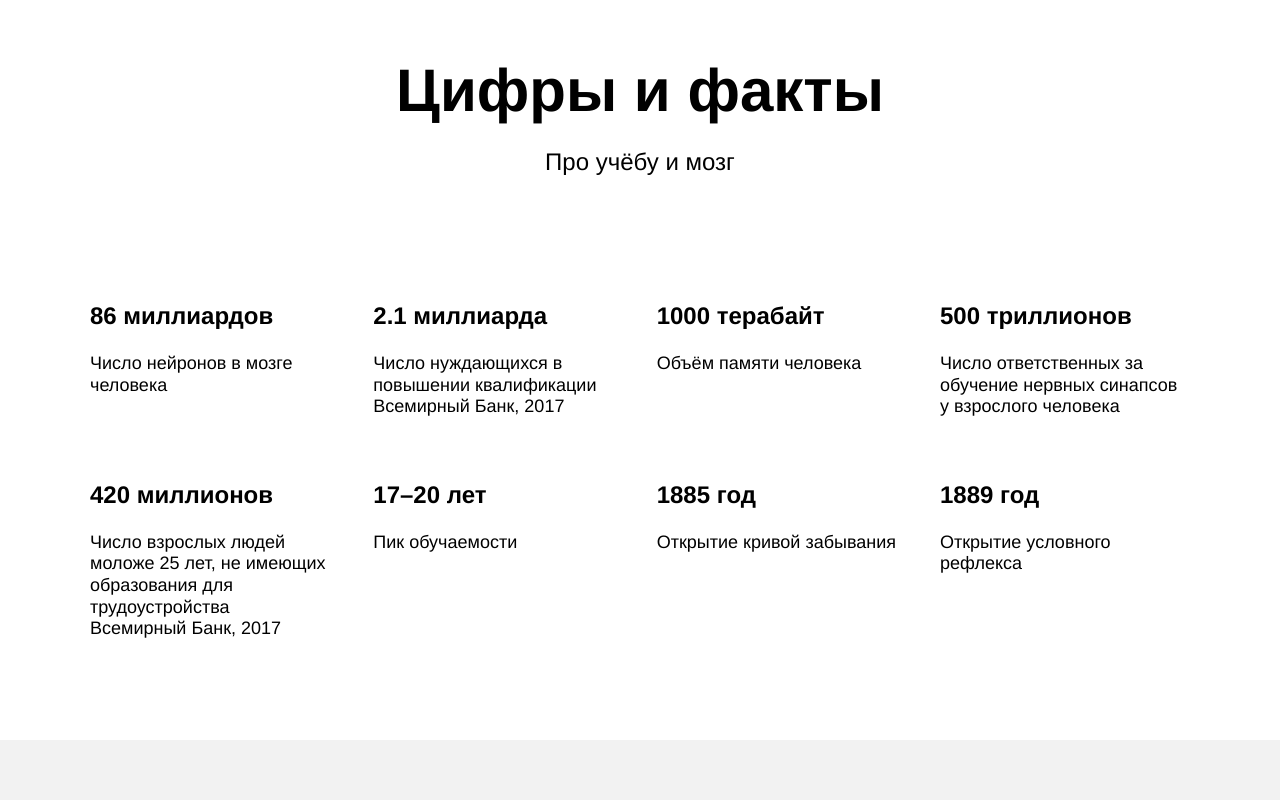
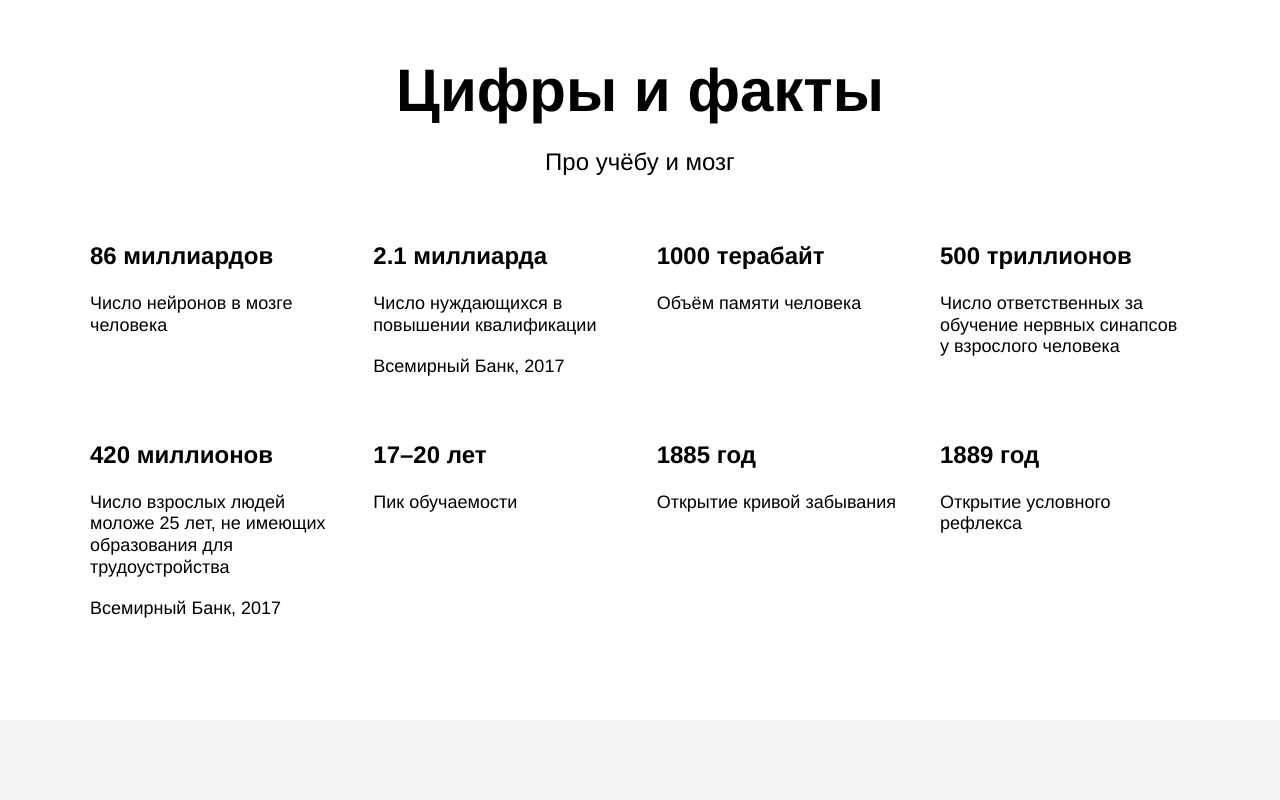
Before and after one commit to AlexeyKostomarov/how-to-learn, a plain HTML site: page index.html in a window 1280 px wide. Shown: the part 1360-2160 px from the top of the page. Drawn offline with Linux system fonts and the light colour scheme.

Commit message:
Практическая работа №1

```diff
--- a/styles/style.css
+++ b/styles/style.css
@@ -160,7 +160,7 @@
   font-size: 24px;
   font-weight: normal;
   padding-top: 20px;
-  padding-bottom: 60px;
+  /* padding-bottom: 60px; */
   margin: 0;
 }
 
@@ -171,20 +171,21 @@
   flex-wrap: wrap;
   margin: 0;
   padding: 60px 0 100px 0;
-  padding-top: 60px;
   row-gap: 60px;
 }
 
 .table__cell {
+  display: flex;
+  flex-direction: column;
   width: 250px;
   list-style-type: none;
+  row-gap: 20px;
 }
 
 .table__heading {
   line-height: 34px;
   font-size: 24px;
   font-weight: 600;
-  padding-bottom: 20px;
   margin: 0;
 }
 
@@ -247,8 +248,8 @@
 }
 
 .section-subtitle_theme_dark {
-  padding-bottom: 80px;
   margin: 0;
+  padding: 20px 0 0 0
 }
 
 .section-title_theme_dark {}
```
